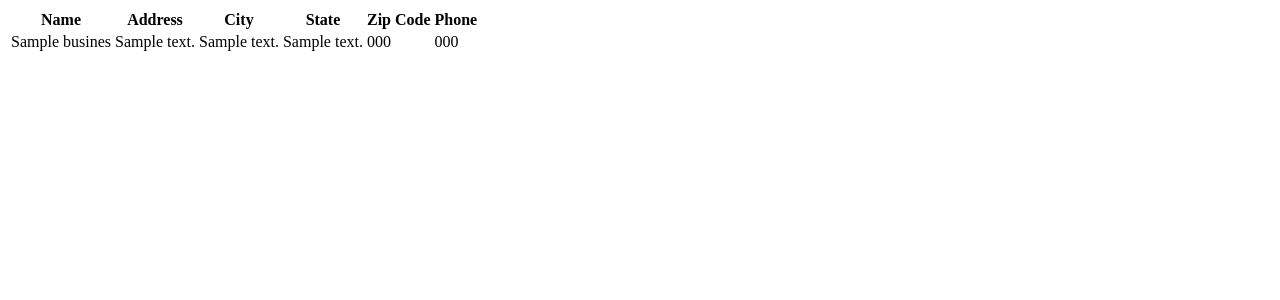
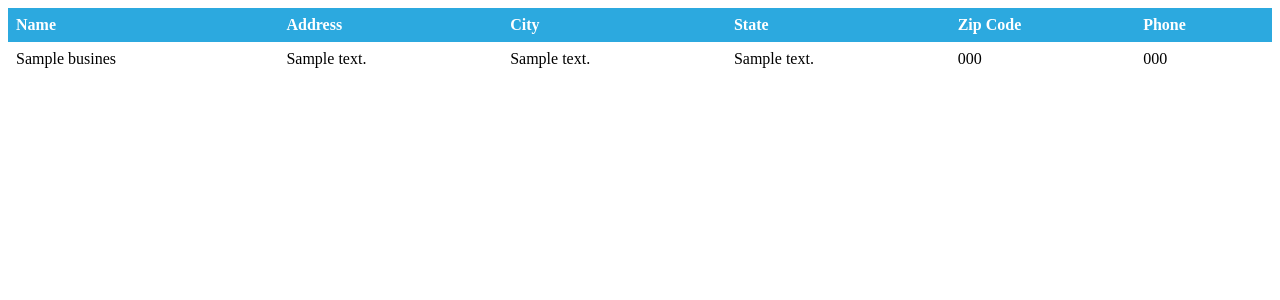
Before and after one commit to Martin11Guzman/Restaurant-Locator, a Flask app: template templates/test.html in a window 1280 px wide. Shown: the top 300 px of the page. Run offline with Flask 2, Linux system fonts and the light colour scheme; the template is opened without the code that fills it: most values are stand-ins (such as "Sample title", 1, 10 or a date in 2020).

Commit message:
implemented an iframe video, added css for the table

```diff
--- a/static/styles.css
+++ b/static/styles.css
@@ -5,9 +5,9 @@ body {
 	text-align: center;
 }
 
-a {
-	color: #2A679F;
-}
+
+
+
 /*========*/
 
 .form-wrapper {
--- a/templates/index.html
+++ b/templates/index.html
@@ -60,6 +60,7 @@
                     	<figure>
                         <!-- The figure tag marks data (usually an image) that is part of the article -->
 
+  <iframe id="video" width="500" height="400" src="https://www.youtube.com/embed/Rn5IFGJZHTw" frameborder="0" allowfullscreen></iframe>
                   </figure>
 
                         <p>In this tutorial, we are creating a photo shoot effect with our just-released PhotoShoot jQuery plug-in. With it you can convert a regular div on the page into a photo shooting stage simulating a camera-like feel.</p>
@@ -68,6 +69,8 @@
                 </article>
 
 				<!-- Article 1 end -->
+
+
 
 
 
--- a/templates/test.html
+++ b/templates/test.html
@@ -1,27 +1,25 @@
-<html><head><title>test</title></head></html>
-<!--
-<div>
-{% for business in businesses %}
-  <div>
-    <td> Name: {{ business['business-name']}} </td>
-    <td> Address: {{business['streetAddress']}}</td>
-    <td> City: {{business['addressLocality']}}</td>
-    <td> State: {{business['addressRegion']}}</td>
-    <td> Zip Code: {{business['postalCode']}}</td>
-    <td> Phone: {{ business['telephone'] }}</td>
+<html><head><title>test</title>
+<style>
+table {
+    border-collapse: collapse;
+    width: 100%;
+}
 
-  </div>
-{% endfor %}
-</div>
+th, td {
+    text-align: left;
+    padding: 8px;
+}
+
+tr:nth-child(even){background-color: #f2f2f2}
+
+th {
+    background-color: rgb(44, 169, 223);
+    color: white;
+}
+</style>
 
 
-<div>success</div> -->
-
-
-
-
-
-<table class="table table-striped table-hover" >
+<table class="table table-hover table-inverse">
   <thead>
     <tr>
       <th>Name</th>
@@ -34,7 +32,7 @@
   </thead>
   {% for business in businesses %}
 
-    <tr class="success">
+    <tr class="danger">
 
       <td> {{ business['business-name']}} </td>
       <td> {{business['streetAddress']}}</td>
@@ -49,3 +47,4 @@
 
 
 </table>
+</head></html>
```
Also changed, not shown: static/script.js (+8 -0 lines).
